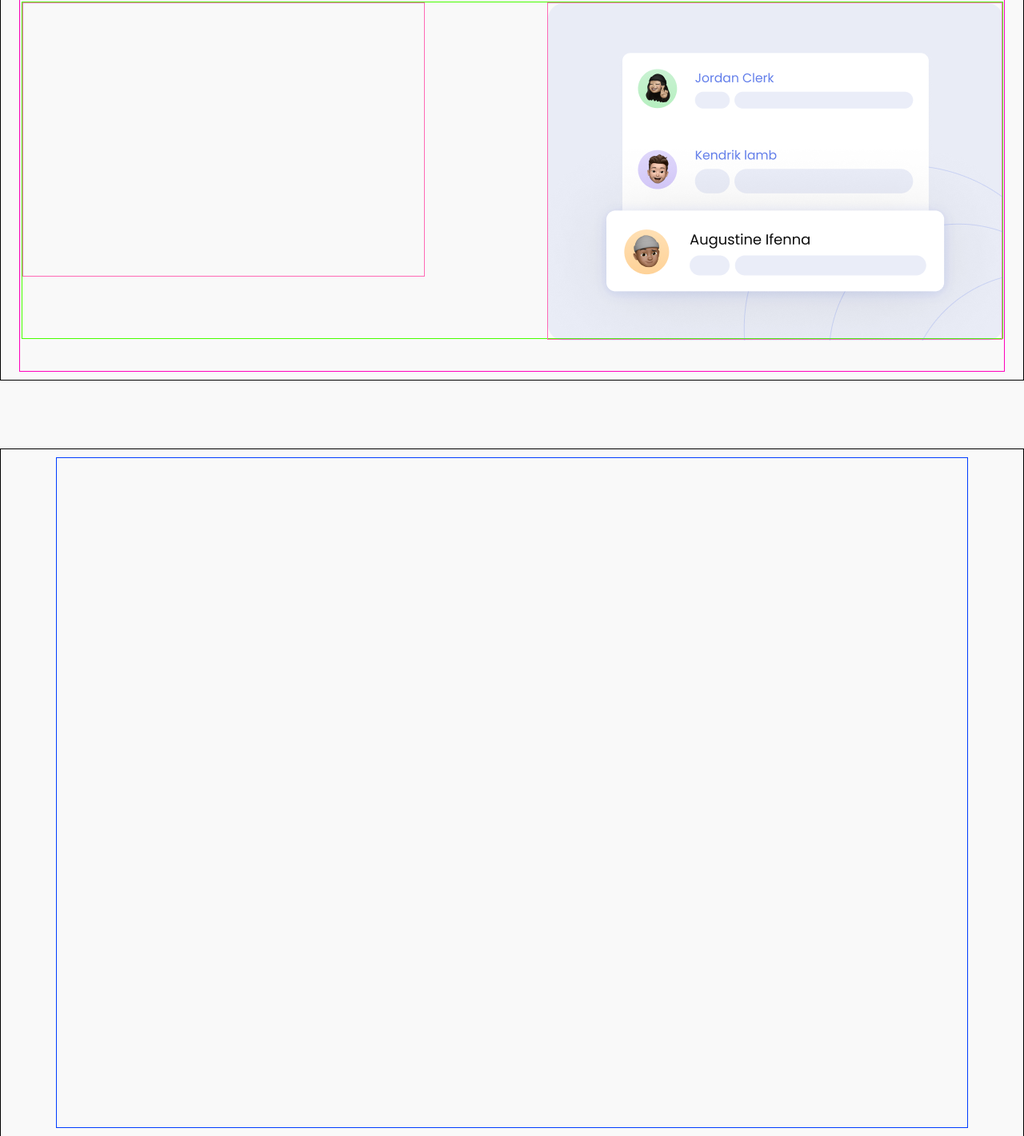
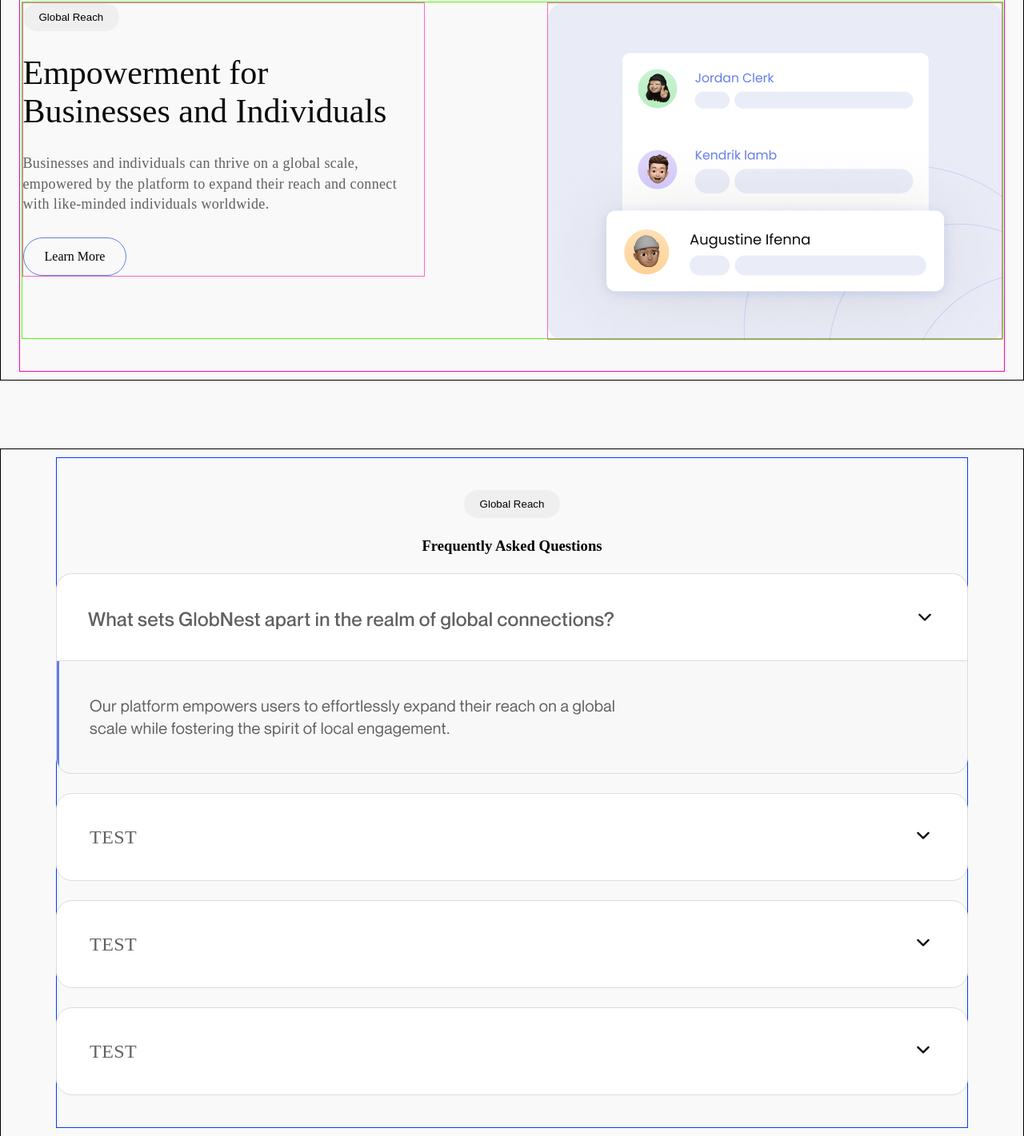
Before and after one commit to Himelsu007/globtex, a plain HTML site: page public/index.html in a window 1280 px wide. Shown: the part 2450-3871 px from the top of the page at 80% size. Drawn offline with Linux system fonts and the light colour scheme.

Commit message:
Updates 01/ 24/ 2024

```diff
--- a/public/index.html
+++ b/public/index.html
@@ -113,17 +113,27 @@
             <div id="forging_container_A">
                 <div id="forging_container_A1"> <img src="../src/assets/Frame 36.png" alt=""> </div>
                 <div id="forging_container_A2">
-                    <button id="global_reach"> Global Reach </button>
+                    <button class="global_reach"> Global Reach </button>
                     <h1 style="color: #0B0B0B; font-size: 42px; font-family: Neue Montreal; font-weight: 500; word-wrap: break-word">
                         Forging Strong Connections Worldwide
                     </h1>
                     <p style="color: #606060; font-size: 18px; font-family: Neue Montreal; font-weight: 400; line-height: 25.56px; letter-spacing: 0.36px; word-wrap: break-word">
-                        The platform seamlessly connects users globally while <br> nurturing strong local communities, offering a unique <br> balance between reaching a global audience. </p>
+                        The platform seamlessly connects users globally while <br> nurturing strong local communities, offering a unique <br> balance between reaching a global audience.
+                    </p>
                     <div id="single_border_button"> Learn More  </div>
                 </div>
             </div>
             <div id="forging_container_B">
-                <div id="forging_container_B1"> </div>
+                <div id="forging_container_B1">
+                    <button class="global_reach"> Global Reach </button>
+                    <h1 style="color: #0B0B0B; font-size: 42px; font-family: Neue Montreal; font-weight: 500; word-wrap: break-word">
+                        Empowerment for Businesses and Individuals
+                    </h1>
+                    <p style="color: #606060; font-size: 18px; font-family: Neue Montreal; font-weight: 400; line-height: 25.56px; letter-spacing: 0.36px; word-wrap: break-word">
+                        Businesses and individuals can thrive on a global scale, empowered by the platform to expand their reach and connect with like-minded individuals worldwide.
+                    </p>
+                    <div id="single_border_button"> Learn More  </div>
+                </div>
                 <div id="forging_container_B2"> <img src="../src/assets/Frame 37.png" alt=""> </div>
             </div>
         </article>
@@ -131,6 +141,22 @@
 
     <section id="faq_container">
         <article>
+            <button class="global_reach"> Global Reach </button>
+            <h1> Frequently Asked Questions  </h1>
+            <img src="../src/assets/Frame 45.png" alt="">
+            <div class="question_container">
+                <h3 style="color: #606060; font-size: 24px; font-family: Neue Montreal; font-weight: 500; line-height: 34.08px; letter-spacing: 0.48px; word-wrap: break-word"> TEST </h3>
+                <span> <img src="../src/assets/mingcute_down-line.svg"> </span>
+            </div>
+            <div class="question_container">
+                <h3 style="color: #606060; font-size: 24px; font-family: Neue Montreal; font-weight: 500; line-height: 34.08px; letter-spacing: 0.48px; word-wrap: break-word"> TEST </h3>
+                <span> <img src="../src/assets/mingcute_down-line.svg"> </span>
+            </div>
+            <div class="question_container">
+                <h3 style="color: #606060; font-size: 24px; font-family: Neue Montreal; font-weight: 500; line-height: 34.08px; letter-spacing: 0.48px; word-wrap: break-word"> TEST </h3>
+                <span> <img src="../src/assets/mingcute_down-line.svg"> </span>
+            </div>
+
 
         </article>
     </section>
@@ -142,7 +168,19 @@
     </section>
 
     <footer>
+        <article>
 
+        </article>
     </footer>
 </body>
+
+
+<script>
+    function toggleAnswer(questionContainer) {
+      const answerContainer = questionContainer.nextElementSibling;
+      questionContainer.classList.toggle('open');
+      answerContainer.style.display = answerContainer.style.display === 'block' ? 'none' : 'block';
+    }
+  </script>
+
 </html>
--- a/src/layouts/home.css/style.css
+++ b/src/layouts/home.css/style.css
@@ -63,16 +63,17 @@ header > button { height:49px; width:168px; }
 #forging_container_A2 { border:1px solid hotpink; width:458px; height:343.46px; display:flex; align-items:flex-start; justify-content:space-between; flex-direction:column; }
 
 #forging_container_B { border:1px solid rgb(72, 255, 0); height:422px; width:1227px; display:flex; align-content:flex-start; justify-content:space-between;  }
-#forging_container_B1 { border:1px solid hotpink; width:503px; height:343.46px;}
+#forging_container_B1 { border:1px solid hotpink; width:503px; height:343.46px; display:flex; flex-direction:column; align-items:flex-start; justify-content:space-between; }
 #forging_container_B2 { border:1px solid hotpink; width:569px; height:422px; }
 
-#global_reach { border-radius:100px; padding:10px 20px; border:none; }
+.global_reach { border-radius:100px; padding:10px 20px; border:none; }
 
 
                                                     /* ------------------------------------- FREQUENTLY ASKED QUESTIONS --------------------------------------- */
 
-#faq_container {  border:1px solid rgb(0, 0, 0); display:flex; align-items:center; justify-content:center; margin-top:85px; padding:10px; }
+#faq_container {  border:1px solid rgb(0, 0, 0); display:flex; align-items:center; justify-content:space-between; margin-top:85px; padding:10px; flex-direction:column; }
 #faq_container > article { width:1140px; height:839px; border:1px solid rgb(0, 60, 255); padding:40px; display:flex; align-items:center; justify-content:space-between; flex-direction:column; }
+.question_container { width:1140px; height:110px; border:1px solid #DCDCDC;  border-radius:20px; background-color:white; display:flex; align-items:center; justify-content:space-between; padding:41px; }
 
                                                     /* ------------------------------------- Connect Blue Container --------------------------------------- */
 
@@ -90,4 +91,5 @@ header > button { height:49px; width:168px; }
 button { cursor: pointer; }
 
                                                     /* ------------------------------------- FOOTER --------------------------------------- */
-footer { background-color:var(--white); height:703px; width:100%; background-color:#F9F9F9; }
+footer { background-color:var(--white); height:703px; width:100%; background-color:#F9F9F9; display:flex; align-items:center; justify-content:center; flex-direction:column; gap:40px; }
+footer > article { border:1px solid black; height:253px; width:1332.58px; background-image:url('../../assets/Frame\ 470.png');}
```
Also changed, not shown: src/assets/Faq.png (added), src/assets/Frame 45.png (added), src/assets/Frame 470.png (added), src/assets/mingcute_down-line.svg (added).
